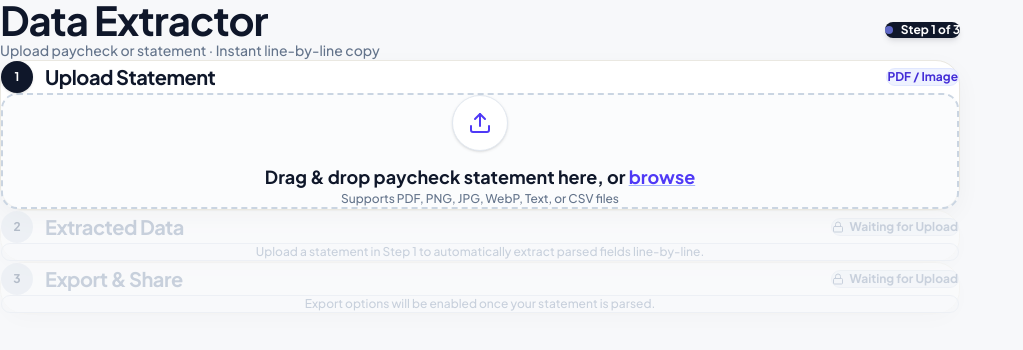
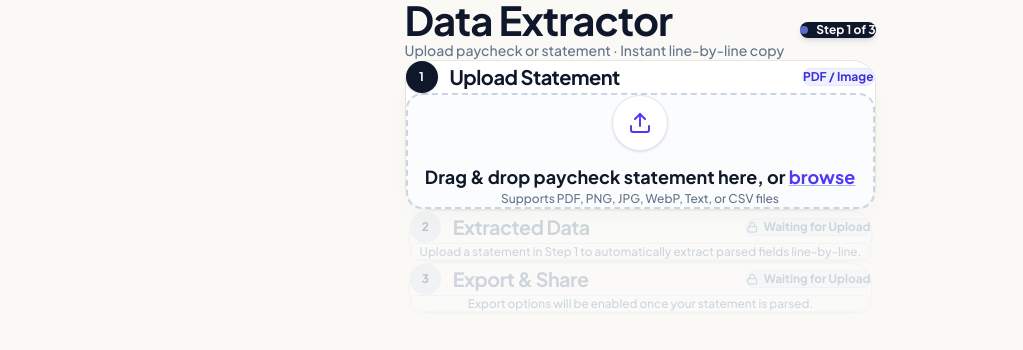
Before and after one commit to shihcb/data-extractor, a React (Vite) app: page / in a window 1280 px wide. Shown: the top 350 px of the page, without its empty margins (0-1023 px from the left). Built offline with nearby package versions, Linux system fonts and the light colour scheme.

Commit message:
style: center app container horizontally, add custom floating hover elevation, and smooth state animations

```diff
--- a/src/App.jsx
+++ b/src/App.jsx
@@ -95,9 +95,9 @@ export default function App() {
   const activeData = activeDocType === 'paycheck' ? paycheckData : cardData;
 
   return (
-    <div className="min-h-screen bg-[#f7f8fa] text-[#0f172a] py-10 sm:py-14 px-4 sm:px-8">
-      {/* Centered SaaS Container */}
-      <div className="w-full max-w-[960px] mx-auto space-y-6">
+    <div className="min-h-screen bg-[#faf9f6] text-[#0f172a] py-12 px-4 sm:px-8 w-full flex flex-col items-center justify-start">
+      {/* Centered App Container */}
+      <div className="app-container space-y-6">
 
         {/* Header */}
         <Header currentStep={currentStep} totalSteps={3} />
@@ -110,7 +110,8 @@ export default function App() {
           onClear={handleClearFile}
         />
 
-        {/* Step 2: Extracted Data */}
+        {/* Step 2: Extracted Data (with smooth step-reveal animations) */}
+        <div className={isStep2Complete ? "step-reveal" : ""}>
           <Step2ExtractedData
             data={activeData}
             docType={activeDocType}
@@ -118,8 +119,10 @@ export default function App() {
             onCopyField={handleCopyNotification}
             onCopyAll={handleCopyAll}
           />
+        </div>
 
-        {/* Step 3: Export & Share */}
+        {/* Step 3: Export & Share (with smooth step-reveal animations) */}
+        <div className={isStep2Complete ? "step-reveal" : ""}>
           <Step3Export
             data={activeData}
             docType={activeDocType}
@@ -127,6 +130,7 @@ export default function App() {
             onNotification={handleCopyNotification}
           />
         </div>
+      </div>
 
       {/* Toast Notification */}
       <Toast toast={toast} />
--- a/src/index.css
+++ b/src/index.css
@@ -5,21 +5,20 @@
   --font-body: 'Plus Jakarta Sans', 'Inter', -apple-system, BlinkMacSystemFont, sans-serif;
   --font-mono: 'JetBrains Mono', monospace;
 
-  /* Premium Warm Gray Palette */
-  --bg-page: #faf9f5;
+  /* Premium Warm minimal palette */
+  --bg-page: #faf9f6;
   --bg-card: #ffffff;
-  --bg-inset: #fcfcfb;
+  --bg-inset: #fafafd;
 
-  --color-navy: #090d16;
-  --color-slate-gray: #5e6b7e;
+  --color-navy: #0f172a;
+  --color-slate-gray: #64748b;
   --color-indigo: #4f46e5;
-  --color-indigo-hover: #3730a3;
+  --color-indigo-hover: #4338ca;
   --color-indigo-light: #f5f3ff;
   --color-emerald: #059669;
   --color-emerald-light: #ecfdf5;
 
-  --border-subtle: #eae8e1;
-  --border-focus: #c7d2fe;
+  --border-subtle: #e6e5e0;
 }
 
 * {
@@ -33,11 +32,11 @@ body {
   color: var(--color-navy);
   font-family: var(--font-body);
   min-height: 100vh;
-  line-height: 1.6;
+  display: flex;
+  flex-direction: column;
+  align-items: center;
+  justify-content: flex-start;
   -webkit-font-smoothing: antialiased;
-  background-image:
-    radial-gradient(at 0% 0%, rgba(99, 102, 241, 0.03) 0px, transparent 50%),
-    radial-gradient(at 100% 0%, rgba(16, 185, 129, 0.02) 0px, transparent 50%);
 }
 
 button {
@@ -47,49 +46,69 @@ button {
   background: none;
 }
 
-/* Premium Card Design with Custom Depth Shadow */
+/* Perfect Centering Wrapper */
+.app-container {
+  width: 100%;
+  max-w: 780px;
+  margin: 0 auto;
+  display: flex;
+  flex-direction: column;
+  justify-content: center;
+}
+
+/* Floating Card appearance with soft deep shadow */
 .saas-card {
   background: var(--bg-card);
   border: 1px solid var(--border-subtle);
   border-radius: 24px;
   box-shadow:
-    0 1px 2px rgba(9, 13, 22, 0.02),
-    0 8px 24px rgba(9, 13, 22, 0.04);
-  transition: all 0.3s cubic-bezier(0.16, 1, 0.3, 1);
+    0 10px 30px -10px rgba(9, 13, 22, 0.05),
+    0 1px 3px rgba(9, 13, 22, 0.02);
+  transition: transform 0.3s cubic-bezier(0.34, 1.56, 0.64, 1),
+              box-shadow 0.3s cubic-bezier(0.34, 1.56, 0.64, 1),
+              border-color 0.2s ease,
+              opacity 0.3s ease;
 }
 
-.saas-card.active {
-  border-color: #cbd5e1;
+.saas-card:hover {
+  transform: translateY(-4px);
   box-shadow:
-    0 1px 2px rgba(9, 13, 22, 0.02),
-    0 12px 32px rgba(9, 13, 22, 0.06);
+    0 20px 40px -15px rgba(9, 13, 22, 0.1),
+    0 4px 10px -2px rgba(9, 13, 22, 0.02);
 }
 
 .saas-card.locked {
-  opacity: 0.45;
-  background: rgba(255, 255, 255, 0.6);
-  border-color: #f1f0eb;
+  opacity: 0.4;
   pointer-events: none;
+  transform: scale(0.985);
+  box-shadow: none;
+  background: rgba(255, 255, 255, 0.5);
 }
 
-/* Clean Row Design */
+/* Floating Field Row */
 .saas-field-row {
   display: flex;
   align-items: center;
   justify-content: space-between;
   gap: 16px;
   padding: 18px 24px;
-  background: var(--bg-inset);
-  border: 1.5px solid var(--border-subtle);
-  border-radius: 18px;
-  transition: all 0.2s cubic-bezier(0.16, 1, 0.3, 1);
+  background: var(--bg-card);
+  border: 1px solid var(--border-subtle);
+  border-radius: 20px;
+  box-shadow:
+    0 4px 12px -2px rgba(9, 13, 22, 0.02),
+    0 1px 2px rgba(9, 13, 22, 0.01);
+  transition: transform 0.2s cubic-bezier(0.34, 1.56, 0.64, 1),
+              box-shadow 0.2s cubic-bezier(0.34, 1.56, 0.64, 1),
+              border-color 0.2s ease;
 }
 
 .saas-field-row:hover {
-  border-color: #94a3b8;
-  background: #ffffff;
-  transform: translateY(-1px);
-  box-shadow: 0 4px 12px rgba(9, 13, 22, 0.03);
+  border-color: #cbd5e1;
+  transform: translateY(-2px);
+  box-shadow:
+    0 10px 20px -8px rgba(9, 13, 22, 0.06),
+    0 2px 4px -1px rgba(9, 13, 22, 0.02);
 }
 
 .saas-field-row.highlighted {
@@ -101,43 +120,31 @@ button {
   border-color: #34d399;
 }
 
-/* Elegant Pill Buttons */
-.btn-indigo-copy {
+/* Copy Pill button */
+.copy-pill-btn {
   display: inline-flex;
   align-items: center;
   gap: 8px;
-  background: var(--color-indigo-light);
-  border: 1px solid #ddd6fe;
-  color: var(--color-indigo);
+  background: #0f172a;
+  color: #ffffff;
   padding: 8px 18px;
   border-radius: 9999px;
   font-size: 0.8rem;
   font-weight: 700;
-  letter-spacing: 0.01em;
-  transition: all 0.2s cubic-bezier(0.16, 1, 0.3, 1);
+  transition: all 0.2s ease;
   white-space: nowrap;
 }
 
-.btn-indigo-copy:hover {
-  background: var(--color-indigo);
-  border-color: var(--color-indigo);
-  color: #ffffff;
-  transform: translateY(-1px);
-  box-shadow: 0 4px 14px rgba(79, 70, 229, 0.25);
+.copy-pill-btn:hover {
+  background: #334155;
+  transform: scale(1.04);
 }
 
-.btn-indigo-copy:active {
-  transform: scale(0.96);
+.copy-pill-btn.copied {
+  background: #059669;
 }
 
-.btn-indigo-copy.copied {
-  background: var(--color-emerald);
-  border-color: var(--color-emerald);
-  color: #ffffff;
-  box-shadow: 0 4px 14px rgba(5, 150, 105, 0.25);
-}
-
-/* Outlined Pill Buttons for Export options */
+/* Outlined Pill Buttons */
 .btn-outline-pill {
   display: inline-flex;
   align-items: center;
@@ -149,27 +156,28 @@ button {
   border-radius: 9999px;
   font-size: 0.85rem;
   font-weight: 700;
-  transition: all 0.2s cubic-bezier(0.16, 1, 0.3, 1);
+  box-shadow: 0 2px 4px rgba(9, 13, 22, 0.02);
+  transition: all 0.2s cubic-bezier(0.34, 1.56, 0.64, 1);
 }
 
 .btn-outline-pill:hover {
   border-color: var(--color-indigo);
   color: var(--color-indigo);
   background: var(--color-indigo-light);
-  transform: translateY(-1px);
-  box-shadow: 0 4px 14px rgba(79, 70, 229, 0.15);
+  transform: translateY(-2px);
+  box-shadow: 0 8px 16px -4px rgba(79, 70, 229, 0.2);
 }
 
-.btn-outline-pill:active {
-  transform: scale(0.97);
+/* Animated Stepper Progress Transition */
+.step-reveal {
+  opacity: 0;
+  transform: translateY(12px);
+  animation: stepRevealAnim 0.4s cubic-bezier(0.16, 1, 0.3, 1) forwards;
 }
 
-/* Animations */
-@keyframes fadeIn {
-  from { opacity: 0; transform: translateY(8px); }
-  to { opacity: 1; transform: translateY(0); }
+@keyframes stepRevealAnim {
+  to {
+    opacity: 1;
+    transform: translateY(0);
+  }
 }
-
-.animate-fade-in {
-  animation: fadeIn 0.3s cubic-bezier(0.16, 1, 0.3, 1) forwards;
-}
```
Lines whose indentation alone changed are shown as unchanged.
